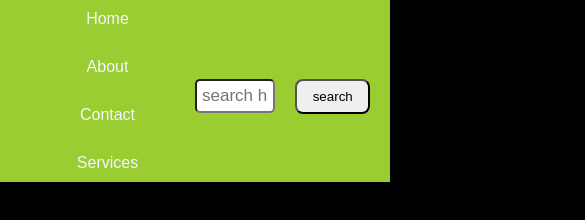
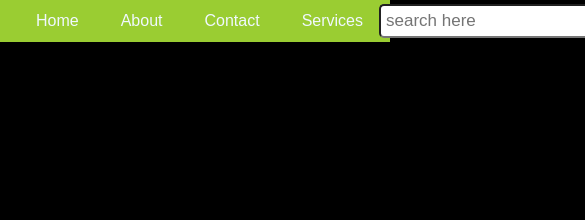
Before and after one commit to rihankhan853299-dot/webpractice, a plain HTML site: page index.html in a window 390 px wide. Shown: the top 220 px of the page, 585 px wide, since content can reach past the window. Drawn offline with Linux system fonts and the light colour scheme.

Commit message:
Update index.html

```diff
--- a/index.html
+++ b/index.html
@@ -66,39 +66,6 @@ body {
 }
 }
 /* responsive tweaks */
-@media (max-width: 768px) {
-    .navbar {
-        flex-direction: row;
-        align-items: stretch;
-        display: flex;
-    }
-    .navbarlist {
-        flex-direction: column;
-        width: 100%;
-    }
-    .navbarlist li{
-        display: flex;
-    }
-    .navbarlist li a {
-        padding: 10px;
-        text-align: center;
-    }
-    .rightnav {
-        justify-content: center;
-        margin-top: 10px;
-        width: 100%;
-    }
-}
-
-@media (max-width: 480px) {
-    #search {
-        width: 100%;
-    }
-    .btn {
-        width: 100%;
-    }
-}
-
 
 
     </style>
```
